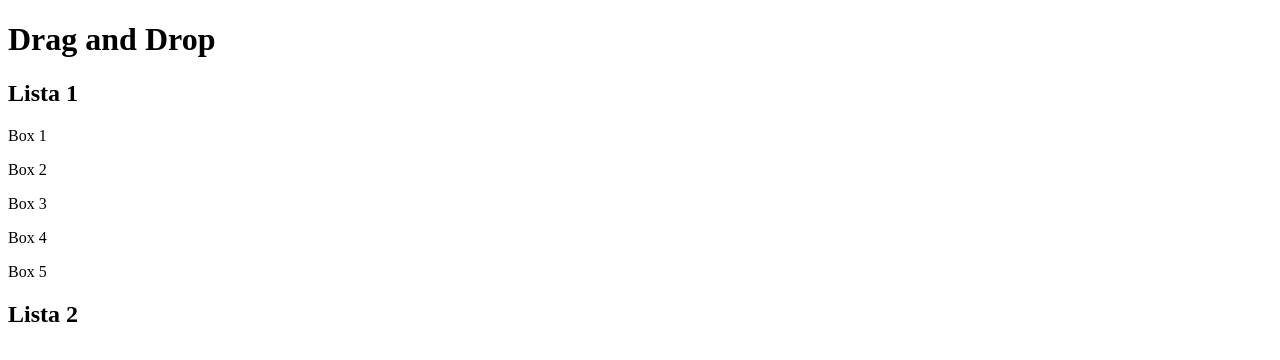
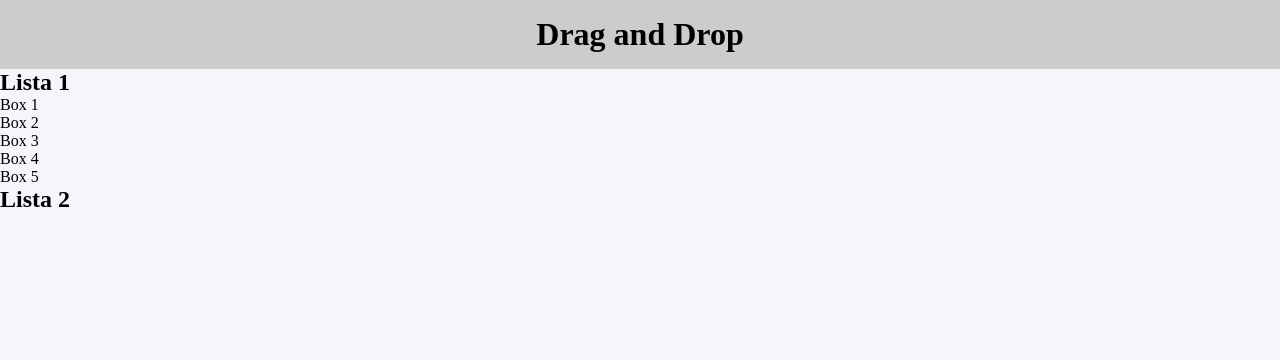
Before and after one commit to JvFern4ndes/drag-and-drop-only-html-css-js, a plain HTML site: page index.html in a window 1280 px wide. Drawn offline with Linux system fonts and the light colour scheme.

Commit message:
feat: html adjustment and header development

```diff
--- a/index.html
+++ b/index.html
@@ -4,10 +4,13 @@
   <meta charset="UTF-8">
   <meta http-equiv="X-UA-Compatible" content="IE=edge">
   <meta name="viewport" content="width=device-width, initial-scale=1.0">
+  <link rel="stylesheet" href="styles.css" >
   <title>Kanban</title>
 </head>
 <body>
-  <h1>Drag and Drop</h1>
+  <div class="header">
+    <h1>Drag and Drop</h1>
+  </div>
   <div class="list">
     <div class="list-header">
       <h2>Lista 1</h2>
--- /dev/null
+++ b/styles.css
@@ -0,0 +1,19 @@
+* {
+  margin: 0;
+  padding: 0;
+  box-sizing: border-box;
+}
+
+body {
+  background: #F6F5FC;
+  font-size: 16px;
+}
+
+.header {
+  background: #ccc;
+  width: 100%;
+  height: max-content;
+  padding: 16px;
+  display: flex;
+  justify-content: center;
+}
```
